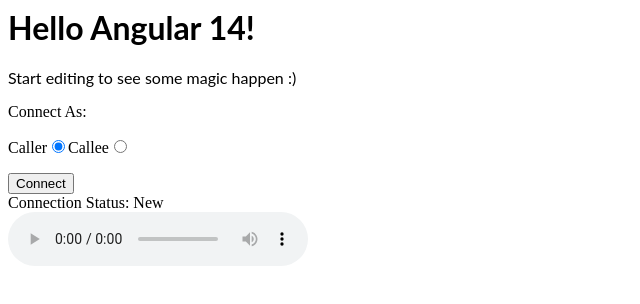
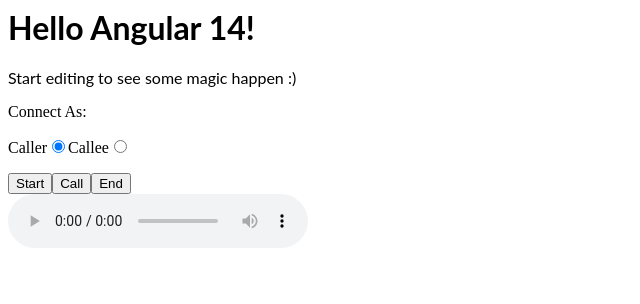
Before and after one commit to dhruvkant/web-rtc-test, an Angular app: page / in a window 1280 px wide. Both pictures are taken after a click on the radio button "Caller". Shown: the top 304 px of the page, without its empty margins (0-640 px from the left). Built offline with nearby package versions, Linux system fonts and the light colour scheme; no server answers.

Commit message:
2 files modified

```diff
--- a/src/app/call/call.component.html
+++ b/src/app/call/call.component.html
@@ -7,6 +7,12 @@
   <label for="callee">Callee</label>
   <input id="callee" value="callee" [(ngModel)]="peerType" type="radio" />
 </p>
+
+<ng-container *ngIf="peerType">
+  <button (click)="onStart()">Start</button>
+  <button (click)="onCall()">Call</button>
+  <button (click)="onEnd()">End</button>
+</ng-container>
 
 <div *ngIf="peerType && peerConnection">
   <button (click)="onConnect()">
@@ -21,5 +27,5 @@
 </div>
 
 <div>
-  <audio id="audioElement" autoplay controls [attr.muted]="peerType == 'callee'"></audio>
+  <audio autoplay controls #audioElement></audio>
 </div>
--- a/src/app/call/call.component.ts
+++ b/src/app/call/call.component.ts
@@ -1,4 +1,10 @@
-import { Component, OnDestroy, OnInit } from '@angular/core';
+import {
+  Component,
+  ElementRef,
+  OnDestroy,
+  OnInit,
+  ViewChild,
+} from '@angular/core';
 
 @Component({
   selector: 'app-call',
@@ -6,13 +12,16 @@
   styleUrls: ['./call.component.css'],
 })
 export class CallComponent implements OnInit, OnDestroy {
-  peerConnection = new RTCPeerConnection(this.getRTCConfiguration());
-  audioContext = new AudioContext();
+  peerConnection: RTCPeerConnection;
   peerType: string;
   localStream: MediaStream;
   signalingChannel = new WebSocket(
     'wss://socketsbay.com/wss/v2/100/f9b5066412b5d042266ff9a20e60a0ae/'
   );
+  private trackEventListener;
+
+  @ViewChild('audioElement', { read: ElementRef })
+  private audioElement: ElementRef;
 
   constructor() {}
 
@@ -104,7 +113,33 @@
   }
 
   close() {
+    this.peerConnection?.removeEventListener('track', this.trackEventListener);
     this.peerConnection?.close();
+    this.peerConnection = null;
+  }
+
+  onStart() {
+    this.peerConnection = new RTCPeerConnection(this.getRTCConfiguration());
+  }
+
+  async onCall() {
+    this.localStream = await this.getUserMedia();
+  }
+
+  private listenToTrackEvent(connection: RTCPeerConnection) {
+    this.trackEventListener = connection.addEventListener(
+      'track',
+      (event: RTCTrackEvent) => {
+        console.log('received at callee', event);
+        const [remoteStream] = event.streams;
+        // const remoteAudio: HTMLAudioElement = this.audioElement.nativeElement;
+        // remoteAudio.srcObject = remoteStream;
+      }
+    );
+  }
+
+  onEnd() {
+    this.close();
   }
 
   ngOnDestroy() {
```
